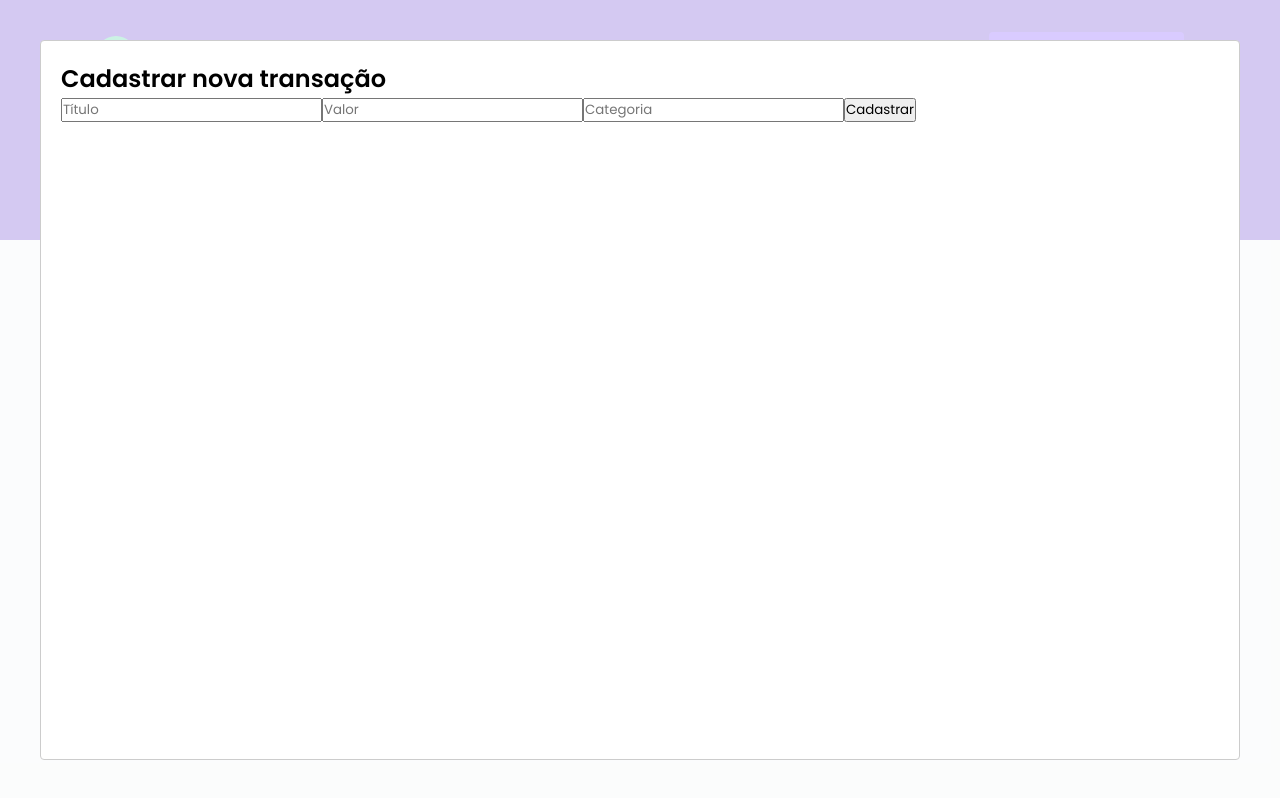
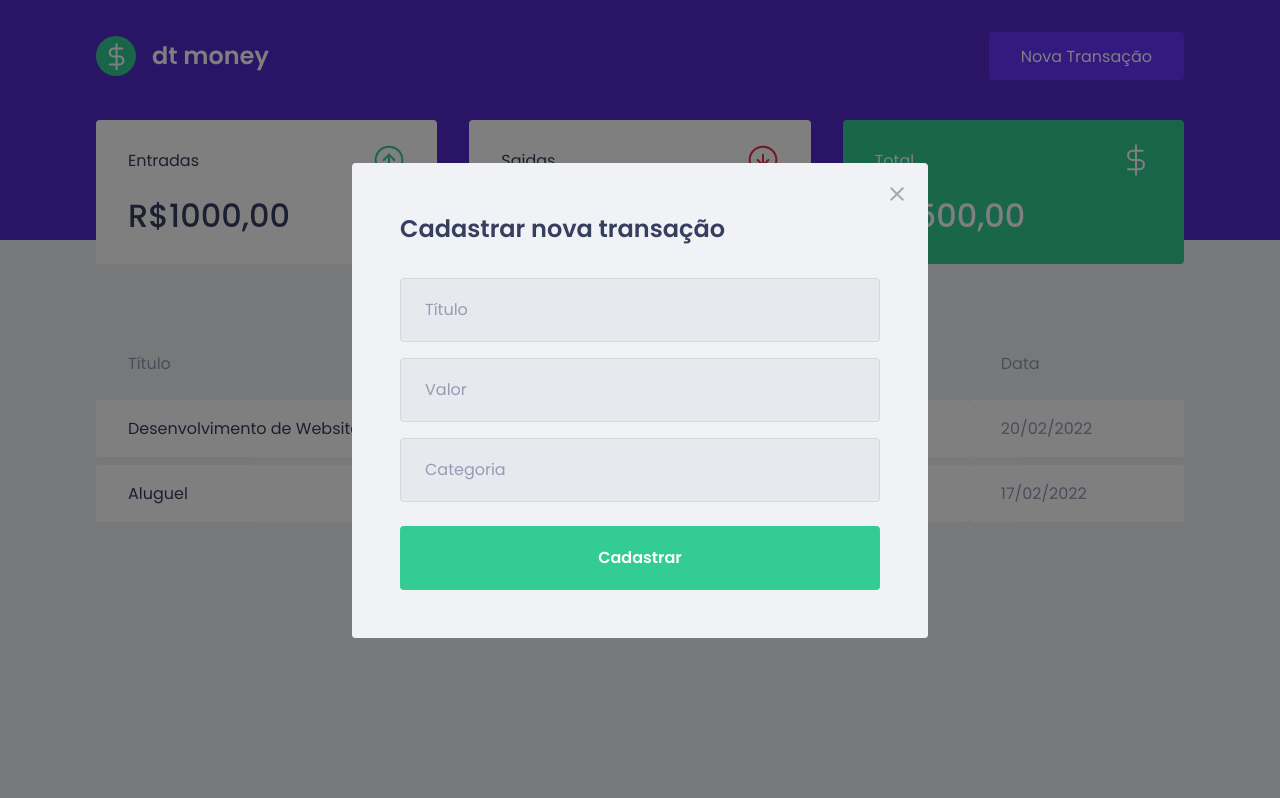
Before and after one commit to cassiocastro73/dtmoney, a React (Create React App) app: page / in a window 1280 px wide. Both pictures are taken after a click on the button "Nova Transação". Built offline with nearby package versions, Linux system fonts and the light colour scheme; no server answers.

Commit message:
Estilização inicial do modal de nova transação

```diff
--- a/src/components/NewTransactionModal/index.tsx
+++ b/src/components/NewTransactionModal/index.tsx
@@ -1,4 +1,5 @@
 import Modal from 'react-modal';
+import closeImg from '../../assets/close.svg';
 import { Container } from './styles';
 
 
@@ -13,8 +14,15 @@
         <Modal
         isOpen={isOpen}
         onRequestClose={onRequestClose}
+        overlayClassName="react-modal-overlay"
+        className="react-modal-content"
 
       >
+          <button type='button' onClick={onRequestClose} className="react-modal-close">
+            <img src={closeImg} alt="Fechar Modal" />
+          </button>
+
+
           <Container>
             <h2>Cadastrar nova transação</h2>
 
--- a/src/components/NewTransactionModal/styles.ts
+++ b/src/components/NewTransactionModal/styles.ts
@@ -1,5 +1,47 @@
 import styled from "styled-components";
 
 export const Container = styled.form`
+    h2{
+        color: var(--text-title);
+        font-size: 1.5rem;
+        margin-bottom: 2rem;
+    }
 
+    input{
+        width: 100%;
+        padding: 0 1.5rem;
+        height: 4rem;
+        border-radius: 0.25rem;
+
+        border: 1px solid #d7d7d7;
+        background: #e7e9ee;
+        font-weight: 400;
+        font-size: 1rem;
+
+        &::placeholder{
+            color: var(--text-body);
+        }
+
+        & + input{
+            margin-top: 1rem;
+        }
+    }
+
+    button[type="submit"]{
+        width: 100%;
+        padding: 0 1.5rem;
+        height: 4rem;
+        background: var(--green);
+        color: #FFF;
+        border-radius: 0.25rem;
+        border: 0;
+        font-size: 1rem;
+        margin-top: 1.5rem;
+        transition: filter 0.2s;
+        font-weight: 600;
+
+        &:hover{
+            filter: brightness(0.9);
+        }
+    }
 `;
--- a/src/styles/global.ts
+++ b/src/styles/global.ts
@@ -52,4 +52,38 @@
         cursor:not-allowed;
     }
 
+    .react-modal-overlay{
+        background: rgba(0, 0, 0, 0.5);
+        position: fixed;
+        top: 0;
+        bottom: 0;
+        right: 0;
+        left: 0;
+
+        display: flex;
+        align-items: center;
+        justify-content: center;
+    }
+
+    .react-modal-content{
+        width: 100%;
+        max-width: 576px;
+        background: var(--background);
+        padding: 3rem;
+        position: relative;
+        border-radius: 0.24rem;
+    }
+
+    .react-modal-close{
+        position: absolute;
+        right: 1.5rem;
+        top: 1.5rem;
+        border: 0;
+        background: transparent;
+        transition: filter 0.2s;
+
+        &:hover{
+            filter: brightness(0.8);
+        }
+    }
 `;
```
